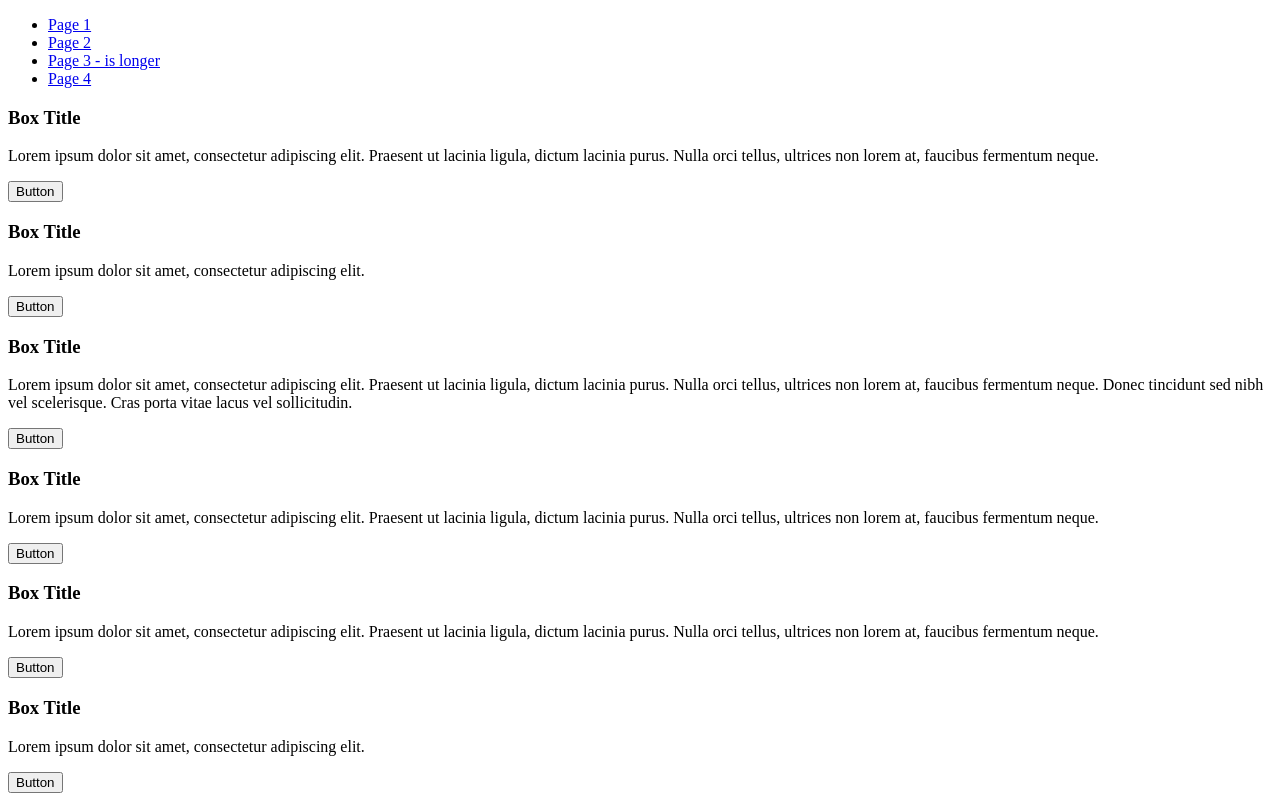
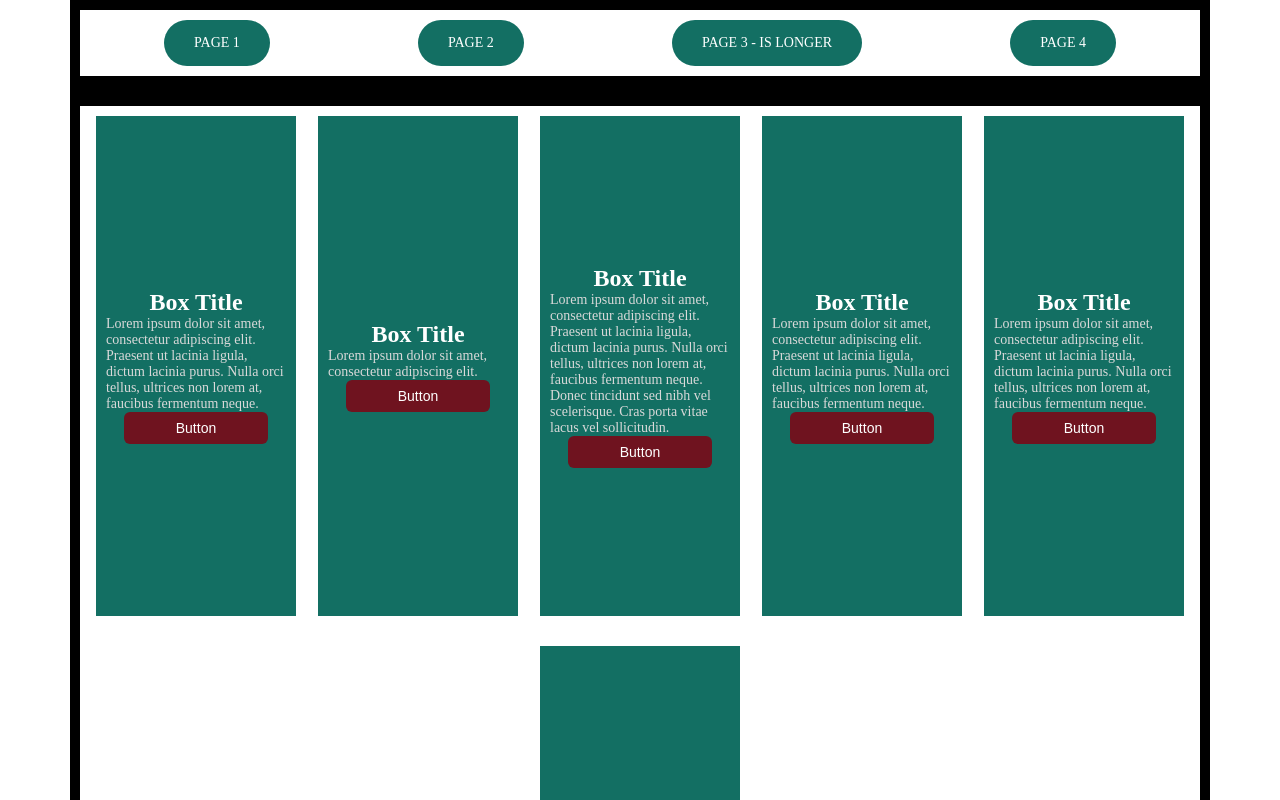
Before and after one commit to AlexvmlDev/cards-with-flexbox, a plain HTML site: page index.html in a window 1280 px wide. Shown: the top 800 px of the page. Drawn offline with Linux system fonts and the light colour scheme.

Commit message:
feat: add style.css file

```diff
--- a/index.html
+++ b/index.html
@@ -3,6 +3,7 @@
 <head>
     <meta charset="UTF-8">
     <meta name="viewport" content="width=device-width, initial-scale=1.0">
+    <link rel="stylesheet" href="style.css">
     <title>Cards with Flexbox - Learning</title>
 </head>
 <body>
--- /dev/null
+++ b/style.css
@@ -0,0 +1,108 @@
+* {
+    box-sizing: border-box;
+    margin: auto;
+    font-size: 10px;
+}
+
+div,
+ul,
+li {
+    padding: 10px;
+}
+
+h3 {
+    color: white;
+    font-size: 2.4rem;
+}
+
+p {
+    color: #d9d9d9;
+    font-size: 1.4rem;
+    text-align: left;
+}
+
+.container-wrapper {
+    max-width: 1140px;
+    height: auto;
+    background-color: black;
+}
+
+ul {
+    list-style-type: none;
+}
+
+.navigation {
+    display: flex;
+    flex-wrap: wrap;
+    justify-content: space-between;
+    background-color: white;
+    padding: 10px;
+    flex: wrap 1 1 auto;
+}
+
+.navigation li {
+    background-color: #136F63;
+    padding: 15px 30px;
+    border-radius: 100px;
+}
+
+.navigation li a {
+    font-size: 14px;
+    text-transform: uppercase;
+    color: white;
+    text-decoration: none;
+}
+
+.navigation li:hover {
+    background-color: #0f5950;
+}
+
+.navigation li a:hover {
+    color: #f2f2f2;
+}
+
+.flex-container {
+    background-color: white;
+
+    display: flex;
+    justify-content: space-around;
+    flex-flow: row wrap;
+    gap: 30px 10px;
+
+    width: 100%;
+    height: auto;
+    margin: 30px auto 0;
+}
+
+.card {
+    width: 200px;
+    height: 500px;
+    padding: 0;
+
+    display: flex;
+    flex-flow: column wrap;
+    justify-content: space-around;
+
+    background-color: #136F63;
+}
+
+.card .content {
+    display: flex;
+    flex-direction: column;
+    align-items: center;
+    align-content: space-between;
+
+}
+
+button {
+    font-size: 1.4rem;
+    color: white;
+
+    width: 80%;
+    height: auto;
+    padding: 8px 12px;
+
+    background: #6f131f;
+    border-style: none;
+    border-radius: 6px;
+}
```
